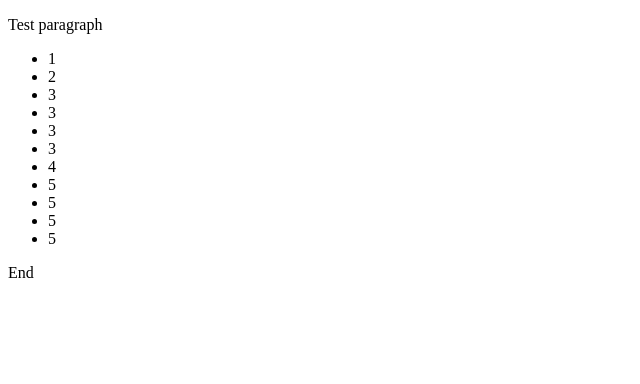
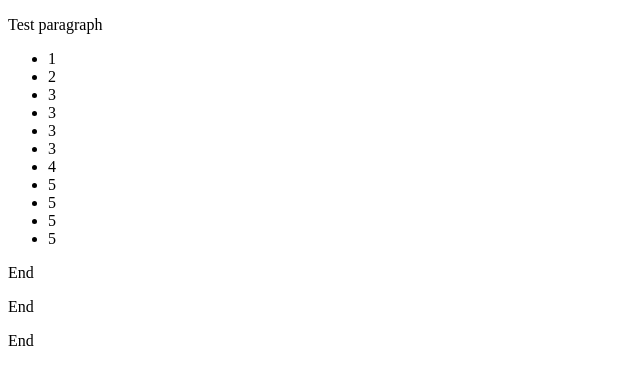
Before and after one commit to Stan1990-25/InitRepo, a plain HTML site: page index.html in a window 1280 px wide. Shown: the whole page, without its empty margins (0-640 px from the left). Drawn offline with Linux system fonts and the light colour scheme.

Commit message:
dfadsdsa

```diff
--- a/index.html
+++ b/index.html
@@ -22,5 +22,7 @@
         <li>5</li>
     </ul>
     <p>End</p>
+    <p>End</p>
+    <p>End</p>
 </body>
 </html>
```
